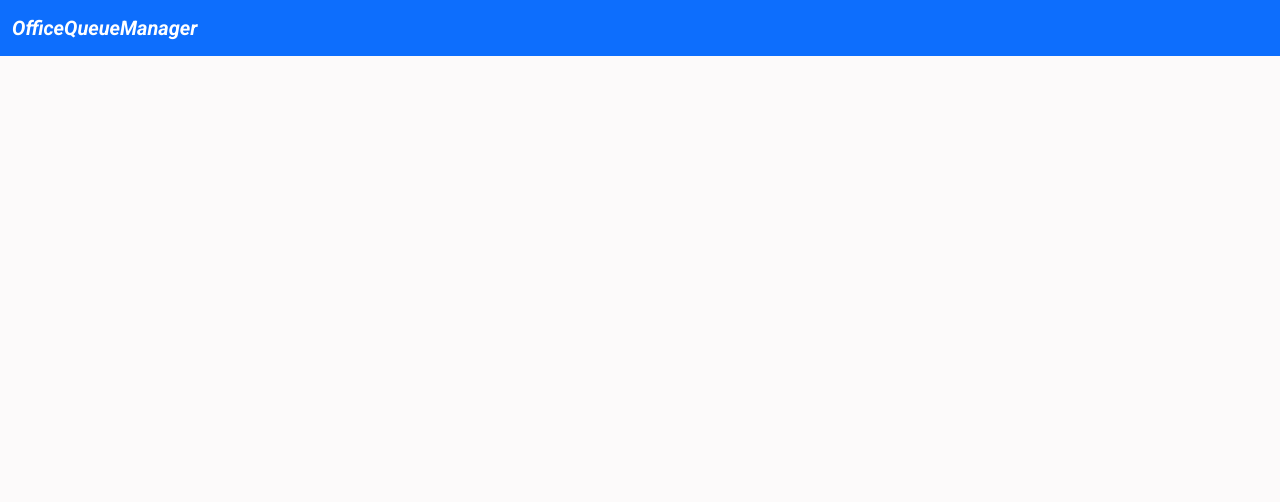
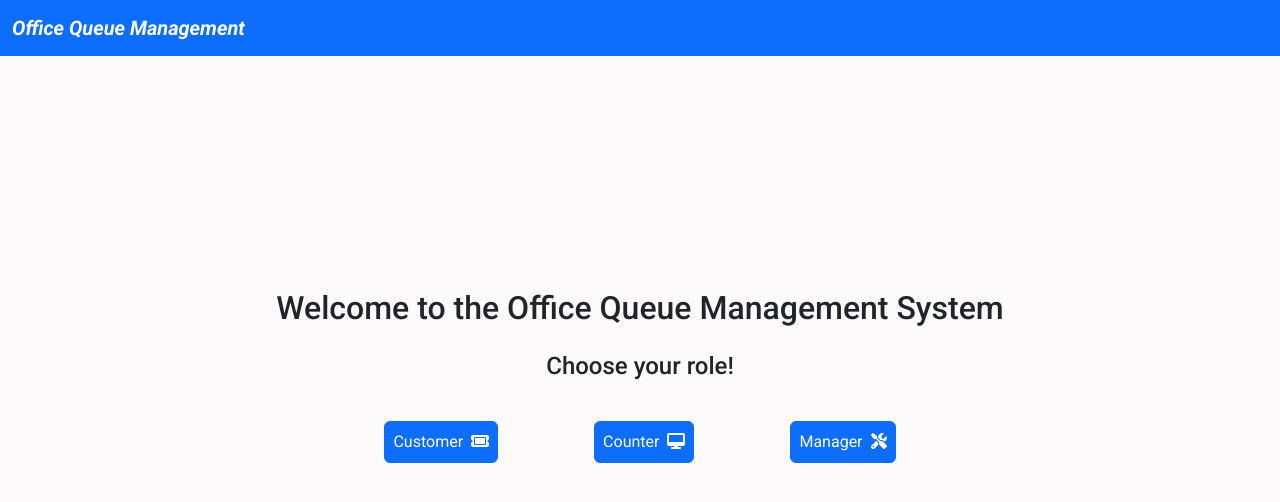
Before and after one commit to GabrieleSambin/se2022-12-OfficeQueueManager, a React (Create React App) app in the folder client/: page / in a window 1280 px wide. Shown: the top 502 px of the page. Built offline with nearby package versions, Linux system fonts and the light colour scheme.

Commit message:
Development Homepage
Two views added.
Created the Home page
Fixed Navbar and Error View

```diff
--- a/client/src/App.css
+++ b/client/src/App.css
@@ -18,4 +18,6 @@ body,
   display: flex;
   flex-direction: column;
   justify-content: space-between;
+  padding: 0px 0px 0px 0px !important;
+  overflow-x: hidden;
 }
--- a/client/src/App.jsx
+++ b/client/src/App.jsx
@@ -16,6 +16,8 @@ const App = () => {
         <Route index path='/' element={<View.Home />} />
         <Route index path='/customer' element={<View.Customer />} />
         <Route index path='/counter' element={<View.Counter />} />
+        <Route index path='/managerStats' element={<View.ManagerStats />} />
+        <Route index path='/managerConfiguration' element={<View.ManagerConfiguration />} />
         <Route path='*' element={<View.ErrorView />} />
       </Routes>
     </AppContainer>
--- a/client/src/components/Navbar.jsx
+++ b/client/src/components/Navbar.jsx
@@ -1,17 +1,15 @@
 //Imports
-import { Container, Row, Navbar as MyNavbar } from 'react-bootstrap';
+import { Container, Navbar as MyNavbar } from 'react-bootstrap';
 
 const Navbar = () => {
     return (
-        <Row>
-            <MyNavbar bg="primary" variant="dark">
-                <Container fluid>
-                    <MyNavbar.Brand>
-                        <span className='fw-bold fst-italic'>OfficeQueueManager</span>
-                    </MyNavbar.Brand>
-                </Container>
-            </MyNavbar>
-        </Row>
+        <MyNavbar fixed='top' bg="primary" variant="dark">
+            <Container fluid>
+                <MyNavbar.Brand>
+                    <span className='fw-bold fst-italic'>Office Queue Management</span>
+                </MyNavbar.Brand>
+            </Container>
+        </MyNavbar>
     );
 }
 
--- a/client/src/views/ErrorView.jsx
+++ b/client/src/views/ErrorView.jsx
@@ -4,9 +4,9 @@ import { Row, Button } from 'react-bootstrap';
 
 const ErrorView = () => {
     return (
-        <Row className='p-4 my-4 mx-auto flex-fill text-dark align-items-center'>
+        <Row className='p-5 m-5 flex-fill text-dark align-items-center'>
             <div className='d-flex flex-column align-items-center'>
-                <h3 className='mb-0 fw-bold mt-3'>Page Not Found</h3>
+                <h3 className='mb-0 fw-bold mt-5'>Page Not Found</h3>
                 <div className='my-5'>
                     <Link to={'/'}>
                         <Button size='xs'>Back to home</Button>
--- a/client/src/views/Home.jsx
+++ b/client/src/views/Home.jsx
@@ -1,10 +1,37 @@
 //Imports
-import { Row, Col, Button } from 'react-bootstrap';
+import { Row, Col, Button, Container } from 'react-bootstrap';
+import { Link } from 'react-router-dom'
+import { FontAwesomeIcon } from '@fortawesome/react-fontawesome';
+import { faScrewdriverWrench, faDesktop, faTicket } from '@fortawesome/free-solid-svg-icons';
 
 const Home = () => {
     return (
-        <>
-        </>
+        <Container className='h-100 d-flex flex-column align-item-center justify-content-center'>
+            <Row className='mb-5'>
+                <h2 className='mb-4 text-center'>Welcome to the Office Queue Management System</h2>
+                <h4 className='mb-4 text-center'>Choose your role! </h4>
+                <Col className='mt-3 text-center'>
+                    <Link to={'/customer'}>
+                        <Button className='mx-5 p-2'>
+                            Customer
+                            <FontAwesomeIcon icon={faTicket} className='ps-2' />
+                        </Button>
+                    </Link>
+                    <Link to={'/counter'}>
+                        <Button className='mx-5 p-2'>
+                            Counter
+                            <FontAwesomeIcon icon={faDesktop} className='ps-2' />
+                        </Button>
+                    </Link>
+                    <Link to={'/managerStats'}>
+                        <Button className='mx-5 p-2'>
+                            Manager
+                            <FontAwesomeIcon icon={faScrewdriverWrench} className='ps-2' />
+                        </Button>
+                    </Link>
+                </Col>
+            </Row>
+        </Container>
     );
 }
 
--- a/client/src/views/index.js
+++ b/client/src/views/index.js
@@ -3,10 +3,14 @@ import Home from "./Home";
 import Customer from "./Customer";
 import Counter from "./Counter";
 import ErrorView from "./ErrorView";
+import ManagerStats from "./ManagerStats";
+import ManagerConfiguration from "./ManagerConfiguration";
 
 export {
     Home,
     Customer,
     Counter,
     ErrorView,
+    ManagerStats,
+    ManagerConfiguration,
 }
```
Also changed, not shown: client/src/views/ManagerConfiguration.jsx (added, +9 -0 lines), client/src/views/ManagerStats.jsx (added, +9 -0 lines).
